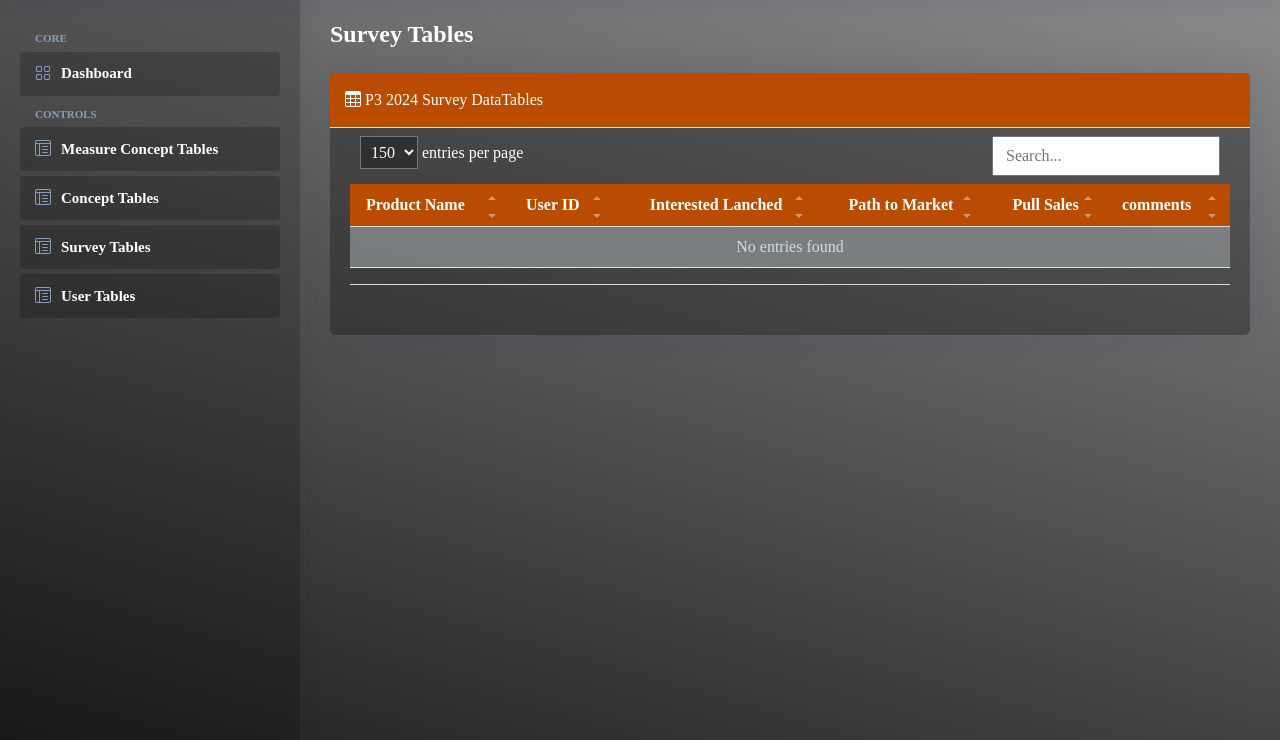
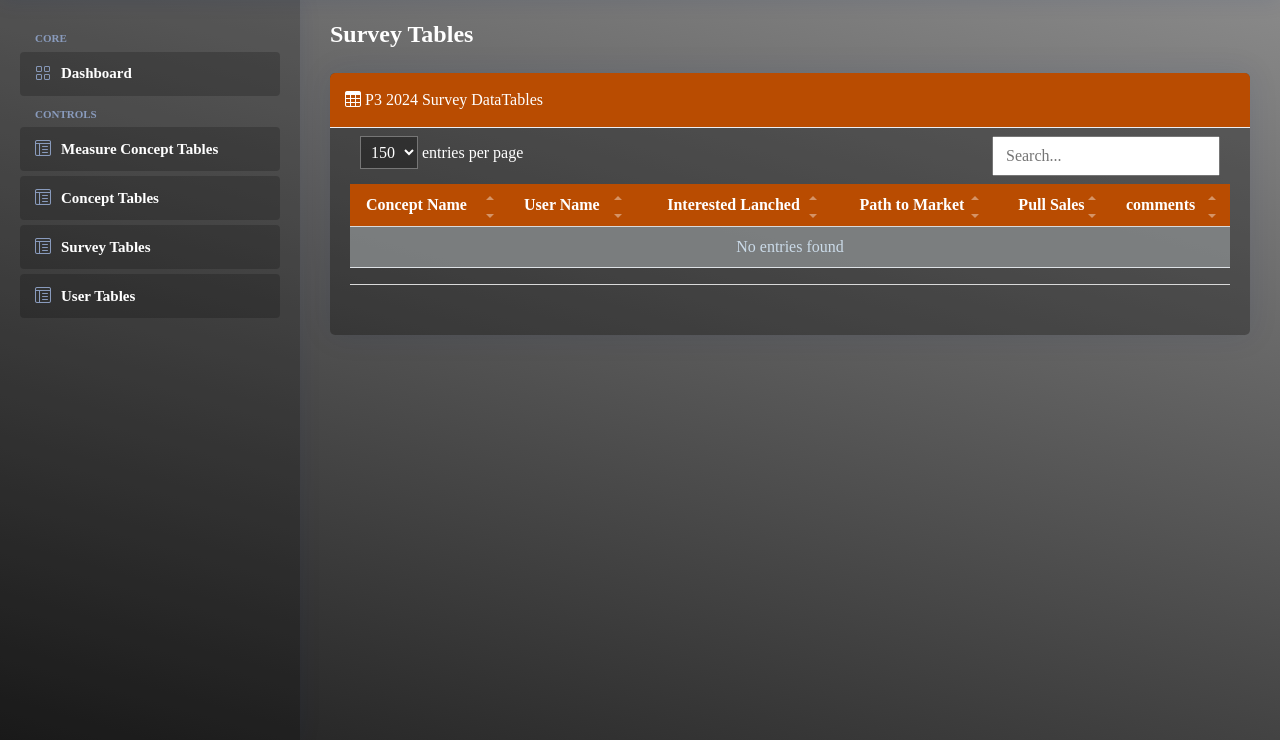
Before and after one commit to Lito8400/product-pipeline-pitch-2024, a Flask app: template templates/survey_admin.html in a window 1280 px wide. Shown: the part 60-800 px from the top of the page. Run offline with Flask 3, Linux system fonts and the light colour scheme; the template is opened without the code that fills it, so the values that code supplies are empty; some libraries are stand-ins or nearby versions.

Commit message:
Update user table, generate report

```diff
--- a/main.py
+++ b/main.py
@@ -2,7 +2,7 @@ from flask import Flask, render_template, request, redirect, url_for, session, j
 from flask_sqlalchemy import SQLAlchemy
 from flask_login import UserMixin, login_user, LoginManager, login_required, current_user, logout_user, user_loaded_from_request
 from flask_socketio import SocketIO
-from sqlalchemy.orm import DeclarativeBase, Mapped, mapped_column
+from sqlalchemy.orm import DeclarativeBase, Mapped, mapped_column, joinedload
 from sqlalchemy import Integer, String, Float, Boolean, ForeignKey, func, asc
 from werkzeug.security import generate_password_hash, check_password_hash
 # from openai import OpenAI
@@ -382,14 +382,14 @@ def generate_report():
 
     products_df = pd.DataFrame([{
         'ID': product.id,
-        'Name': product.name,
+        'Concept Name': product.name,
         'Description': product.description
     } for product in product_all])
 
     surveys_df = pd.DataFrame([{
         'ID': survey.id,
         'Concept Name': survey.product.name,
-        'User ID': survey.user_id,
+        'User Name': survey.user_id,
         'Interested Lanched': survey.interested_lanched,
         'Path to Market': survey.path_to_market,
         'Pull Sales': survey.pull_sales,
@@ -397,7 +397,8 @@ def generate_report():
     } for survey in survey_all])
 
     users_df = pd.DataFrame([{
-        'User ID': user.user_name,
+        'User Name': user.user_name,
+        'Surveys': len(user.surveys),
     } for user in user_surveys])
 
     # Create an Excel file in memory with three sheets
@@ -588,7 +589,7 @@ def user_completed_table():
     except:
         return render_template("login_user.html")
 
-    user_completed_all = db.session.execute(db.select(User)).scalars()
+    user_completed_all = db.session.query(User).options(joinedload(User.surveys)).all()
 
     df_measure_survey = db.session.execute(db.select(Survey)).all()
     total_surveys = len(df_measure_survey)
--- a/templates/survey_admin.html
+++ b/templates/survey_admin.html
@@ -21,8 +21,8 @@
                                 <table class="table datatable table-striped table-hover">
                                     <thead>
                                         <tr>
-                                            <th>Product Name</th>
-                                            <th>User ID</th>
+                                            <th>Concept Name</th>
+                                            <th>User Name</th>
                                             <th style="text-align: center; vertical-align: middle;">Interested Lanched</th>
                                             <th style="text-align: center; vertical-align: middle;">Path to Market</th>
                                             <th style="text-align: center; vertical-align: middle;">Pull Sales</th>
--- a/templates/user_completed_admin.html
+++ b/templates/user_completed_admin.html
@@ -68,7 +68,8 @@
                                 <table class="table datatable table-striped table-hover" id="datatablesSimple">
                                     <thead>
                                         <tr>
-                                            <th>User ID</th>
+                                            <th>User Name</th>
+                                            <th style="text-align: center; vertical-align: middle;">Surveys</th>
                                             <th></th>
                                             <th></th>
                                         </tr>
@@ -77,6 +78,7 @@
                                         {% for user in user_completed %}
                                             <tr>
                                                 <td>{{ user.user_name }}</td>
+                                                <td style="text-align: center; vertical-align: middle;">{{ user.surveys | length }}</td>
                                                 {% if user.user_name == 'admin' %}
                                                 <td></td>
                                                 <td></td>
```
